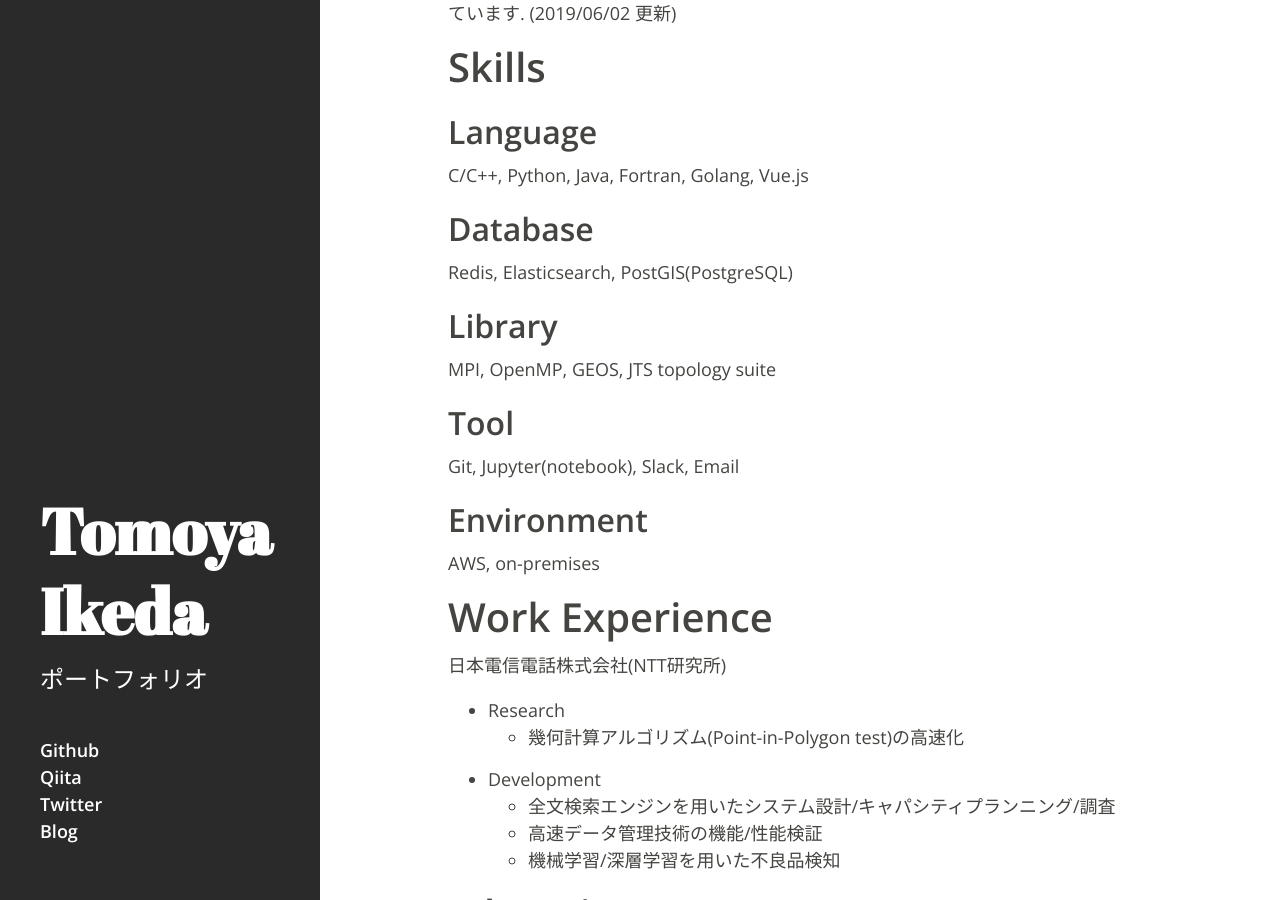
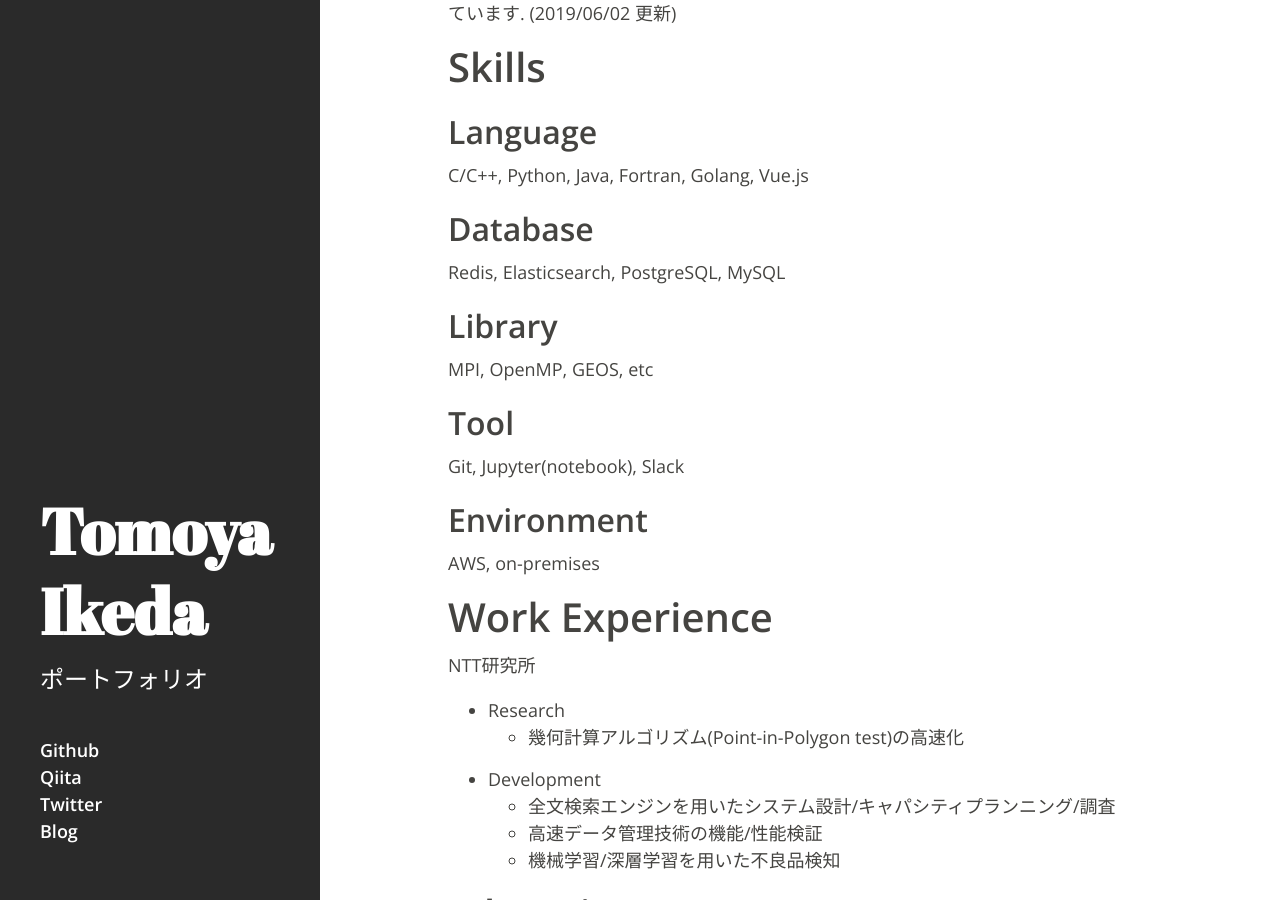
Before and after one commit to motacapla/motacapla.github.io, a Jekyll site: the page built from index.md, in a window 1280 px wide and 900 px high, scrolled down 312 px. Built offline with Jekyll 4.4.1, drawn with Linux system fonts in a browser that asks for light colours; the list of posts is cut into pages by our own code.

Commit message:
アップデート！

```diff
--- a/index.md
+++ b/index.md
@@ -11,19 +11,19 @@ layout: default
 C/C++, Python, Java, Fortran, Golang, Vue.js
 
 ## Database
-Redis, Elasticsearch, PostGIS(PostgreSQL)
+Redis, Elasticsearch, PostgreSQL, MySQL
 
 ## Library
-MPI, OpenMP, GEOS, JTS topology suite
+MPI, OpenMP, GEOS, etc
 
 ## Tool
-Git, Jupyter(notebook), Slack, Email
+Git, Jupyter(notebook), Slack
 
 ## Environment
 AWS, on-premises
 
 # Work Experience
-日本電信電話株式会社(NTT研究所)
+NTT研究所
 
 - Research
   - 幾何計算アルゴリズム(Point-in-Polygon test)の高速化
```
